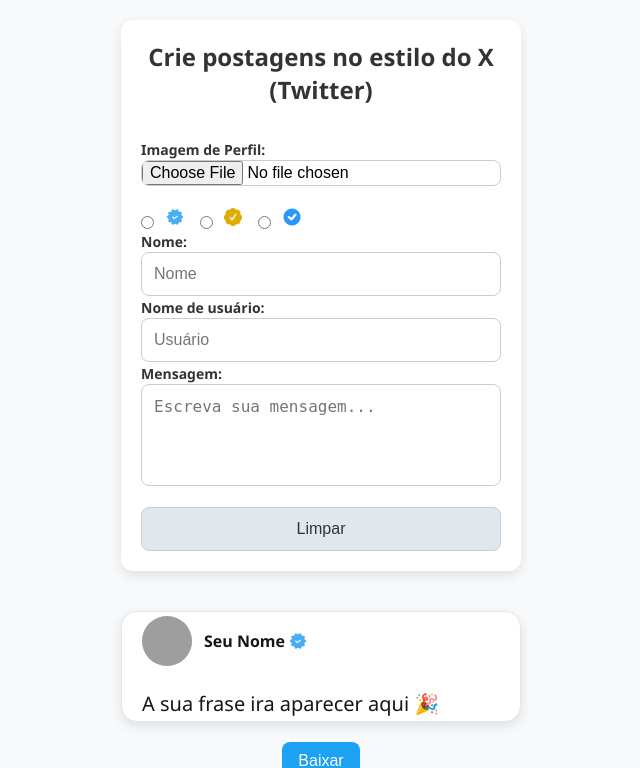
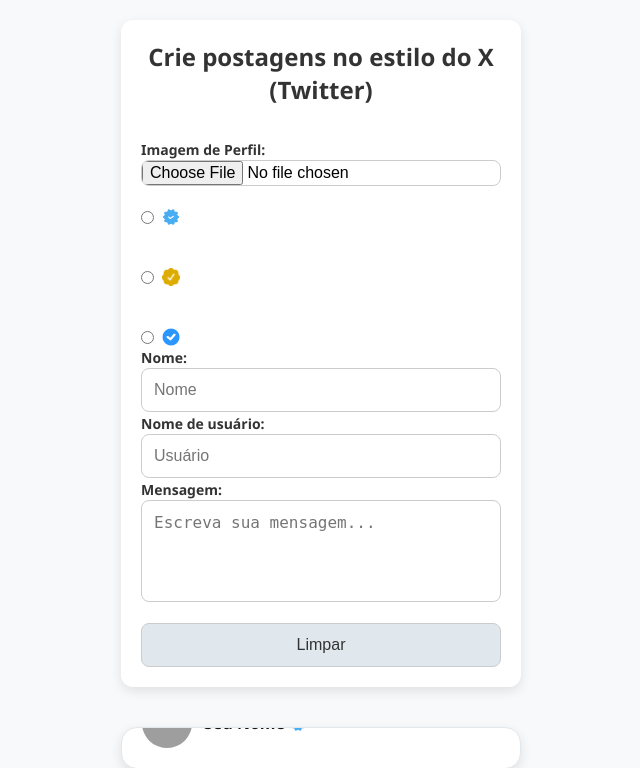
Before and after one commit to gbcasagrande/gbcasagrande.github.io, a PHP site: page /teste/index.html in a window 1280 px wide. Shown: the top 768 px of the page, without its empty margins (319-959 px from the left). Run offline with PHP 8.4, Linux system fonts and the light colour scheme; grey boxes are pictures that could not be loaded.

Commit message:
Update style.css

```diff
--- a/teste/style.css
+++ b/teste/style.css
@@ -56,17 +56,9 @@
     padding: 0;
 }
 
-.form-container input[type="checkbox"],
 .form-container input[type="radio"] {
     width: auto;
     margin-right: 8px;
-    vertical-align: middle; /* Alinha os ícones e os checkboxes */
-}
-
-.form-container div {
-    display: flex;
-    align-items: center;
-    gap: 8px; /* Remove o espaço entre os ícones e os checkboxes */
 }
 
 .form-container input:focus,
@@ -201,6 +193,22 @@
     background-color: #d1d9df;
 }
 
-#uploadInput {
-    display: none;
+#verification-options {
+    display: flex;
+    flex-direction: column; /* Organiza os ícones de verificação em coluna (quebra de linha) */
+    gap: 10px; /* Adiciona um pequeno espaçamento entre os ícones */
 }
+
+#verification-options label {
+    display: flex;
+    align-items: center;
+}
+
+#verification-options input[type="radio"] {
+    margin-right: 8px; /* Distância entre o rádio e o ícone */
+}
+
+#verification-options img.verified {
+    width: 18px;
+    height: 18px;
+}
```
